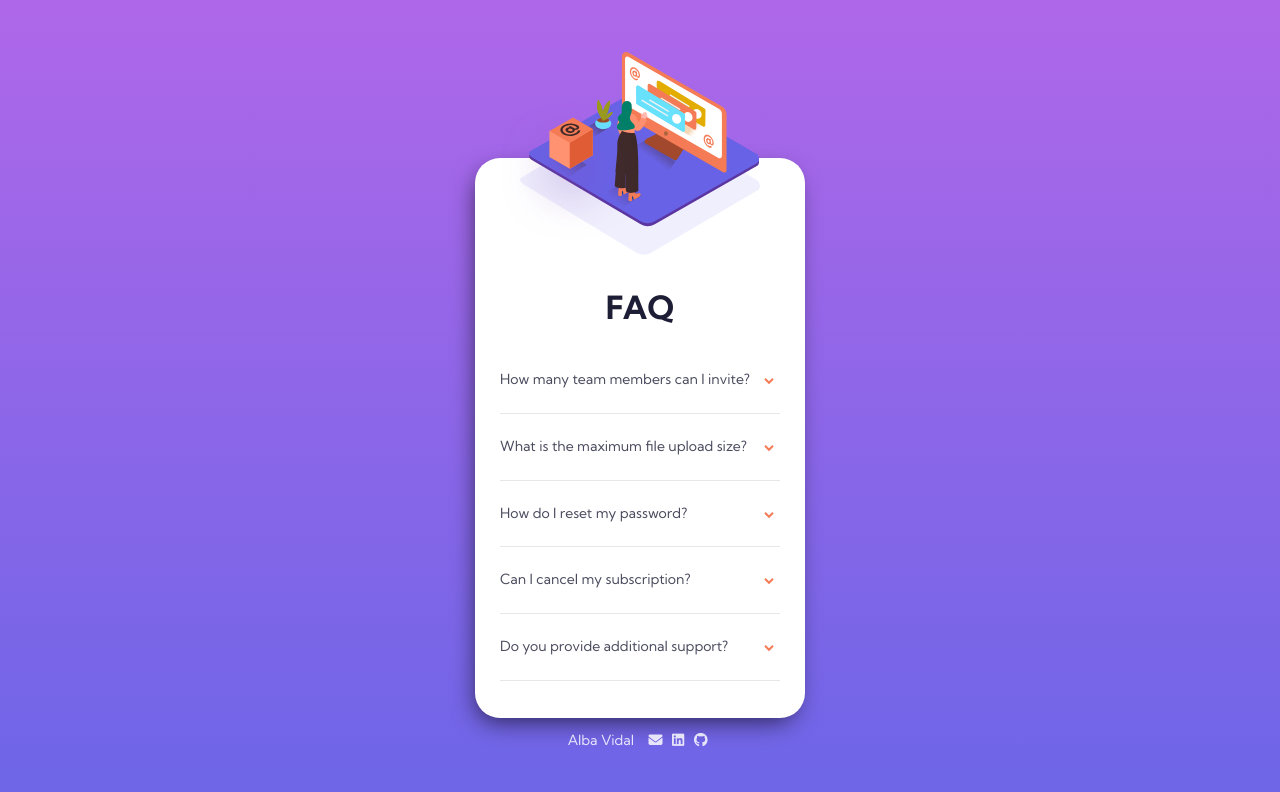
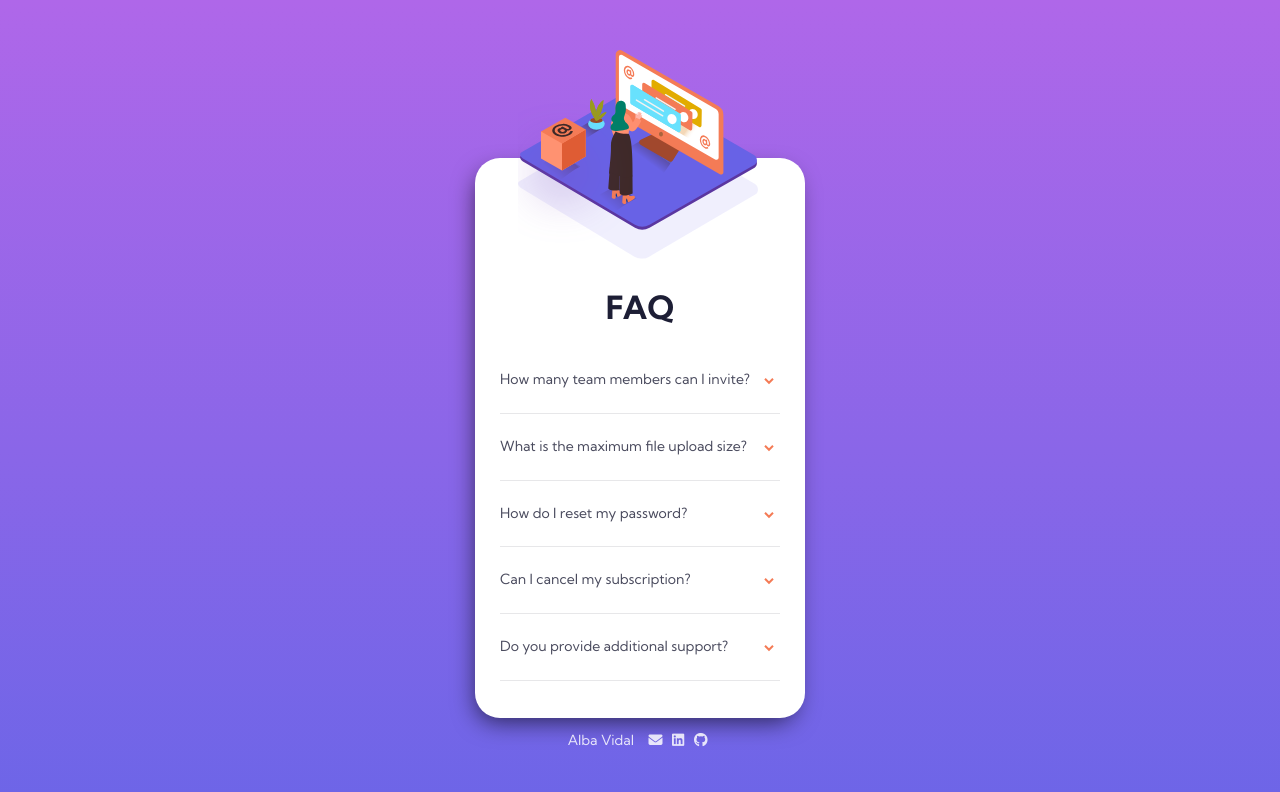
Before and after one commit to albavidalm/FAQ-accordion-card, a website: page index.html in a window 1280 px wide. Drawn offline with Linux system fonts and the light colour scheme.

Commit message:
Add backkground-image

```diff
--- a/index.html
+++ b/index.html
@@ -21,8 +21,9 @@
   <div class="containerbox">
 
     <section class="logo">
+      <!--
       <img src="./images/illustration-woman-online-mobile.svg" alt="logo" title="logo" class="logo__front">
-      <img src="./images/bg-pattern-mobile.svg" alt="logo" title="logo" class="logo__back">
+      <img src="./images/bg-pattern-mobile.svg" alt="logo" title="logo" class="logo__back">-->
     </section>
 
     <h1 class="title">FAQ</h1>
--- a/scss/layout/_containerbox.scss
+++ b/scss/layout/_containerbox.scss
@@ -12,19 +12,16 @@
 }
 
 .logo {
-  display: flex;
-  flex-direction: column;
-  align-items: center;
+  height: 215px;
+  width: 245px;
   position: absolute;
-  &__front {
-    z-index: 200;
-    margin-left: -20px;
-    transform: translateY(-70%) scale(1.05);
-  }
-  &__back {
-    z-index: 100;
-    transform: translateY(-205%);
-  }
+  background-color: transparent;
+  transform: translateY(-62%);
+  background-image: url(../../images/illustration-woman-online-mobile.svg),
+    url(../../images/bg-pattern-mobile.svg);
+  background-repeat: no-repeat;
+  background-position-x: -27px, 0;
+  background-position-y: 0, 105px;
 }
 
 .title {
```
Also changed, not shown: scss/main.css, 1 other file.
